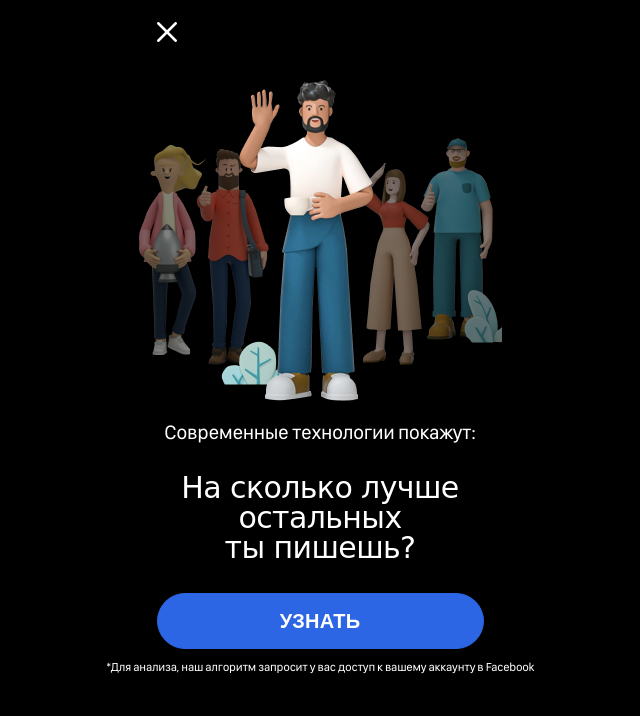
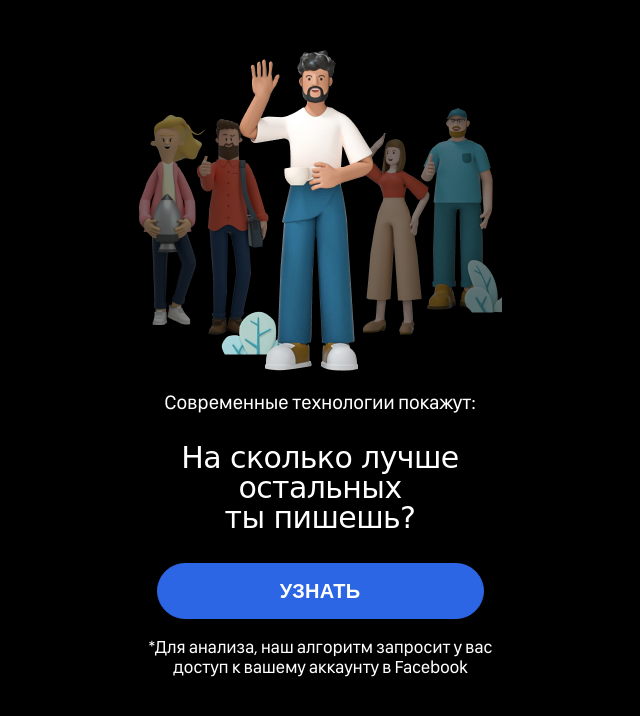
Before and after one commit to Grinvalera/iwritte, a Django app: page /third in a window 1280 px wide. Shown: the top 716 px of the page, without its empty margins (320-960 px from the left). Run offline with Django 3.2, Linux system fonts and the light colour scheme.

Commit message:
Fix text, add favicon, add title document

```diff
--- a/main_app/views.py
+++ b/main_app/views.py
@@ -17,4 +17,5 @@ def second_page(request):
 
 def third_page(request):
     return render(request, 'sixth_index.html')
+
 # Create your views here.
--- a/static/css/style.css
+++ b/static/css/style.css
@@ -285,7 +285,7 @@ a{
 	display: block;
 	margin-left: auto;
 	margin-right: auto;
-	margin-top: 20px;
+	margin-top: -20px;
 }
 
 .first_text p{
@@ -334,8 +334,8 @@ a{
 	font-family: SF Compact Display;
 	font-style: normal;
 	font-weight: normal;
-	font-size: 12px;
-	line-height: 12px;
+	font-size: 18px;
+	line-height: 20px;
 
 	/* identical to box height */
 	align-items: center;
@@ -378,7 +378,7 @@ a{
 	display: block;
 	margin-left: auto;
 	margin-right: auto;
-	margin-top: 80px;
+	margin-top: 50px;
 }
 
 .main_fifth_text p{
@@ -423,7 +423,7 @@ a{
 	display: block;
 	margin-left: auto;
 	margin-right: auto;
-	margin-top: 80px;
+	margin-top: 50px;
 }
 
 .sixth_text{
--- a/templates/second_index.html
+++ b/templates/second_index.html
@@ -4,8 +4,9 @@
 <head>
 	<meta charset="UTF-8">
 	<meta name="viewport" content="width=device-width, initial-scale=1.0">
+    <link rel="icon" href="{% static 'img/Group 23.png' %}" type="image/x-icon">
 	<link rel="stylesheet" type="text/css" href="{% static 'css/style.css' %}">
-	<title>Document</title>
+	<title>Iwrite.fun</title>
 </head>
 
 <style>
--- a/templates/sixth_index.html
+++ b/templates/sixth_index.html
@@ -4,13 +4,11 @@
 <head>
 	<meta charset="UTF-8">
 	<meta name="viewport" content="width=device-width, initial-scale=1.0">
+    <link rel="icon" href="{% static 'img/Group 23.png' %}" type="image/x-icon">
 	<link rel="stylesheet" type="text/css" href="{% static 'css/style.css'%}">
-	<title>Document</title>
+	<title>Iwrite.fun</title>
 </head>
 <body>
-	<div class="icon">
-		<img src="{% static 'img/Clear.png' %}">
-	</div>
 	<div class="picture_sixth">
 		<img src="{% static 'img/Group 30.png' %}" alt="Wait...">
 	</div>
@@ -20,9 +18,9 @@
 	<div class="sixth_text_2">
 		<p>На сколько лучше <br> остальных <br> ты пишешь?</p>
 	</div>
-	<button class="button_3">УЗНАТЬ</button>
-	<div class="third_text">
-		<p>*Для анализа, наш алгоритм запросит у вас доступ к вашему аккаунту в Facebook</p>
-	</div>
+    <a href="{% url "social:begin" "facebook" %}"><button class="button_3">УЗНАТЬ</button></a>
+    <div class="third_text">
+        <p>*Для анализа, наш алгоритм запросит у вас <br> доступ к вашему аккаунту в Facebook</p>
+    </div>
 </body>
 </html>
```
Also changed, not shown: templates/fifth_index.html (+3 -5 lines), templates/fourth_index.html (+4 -6 lines), templates/index.html (+3 -5 lines).
